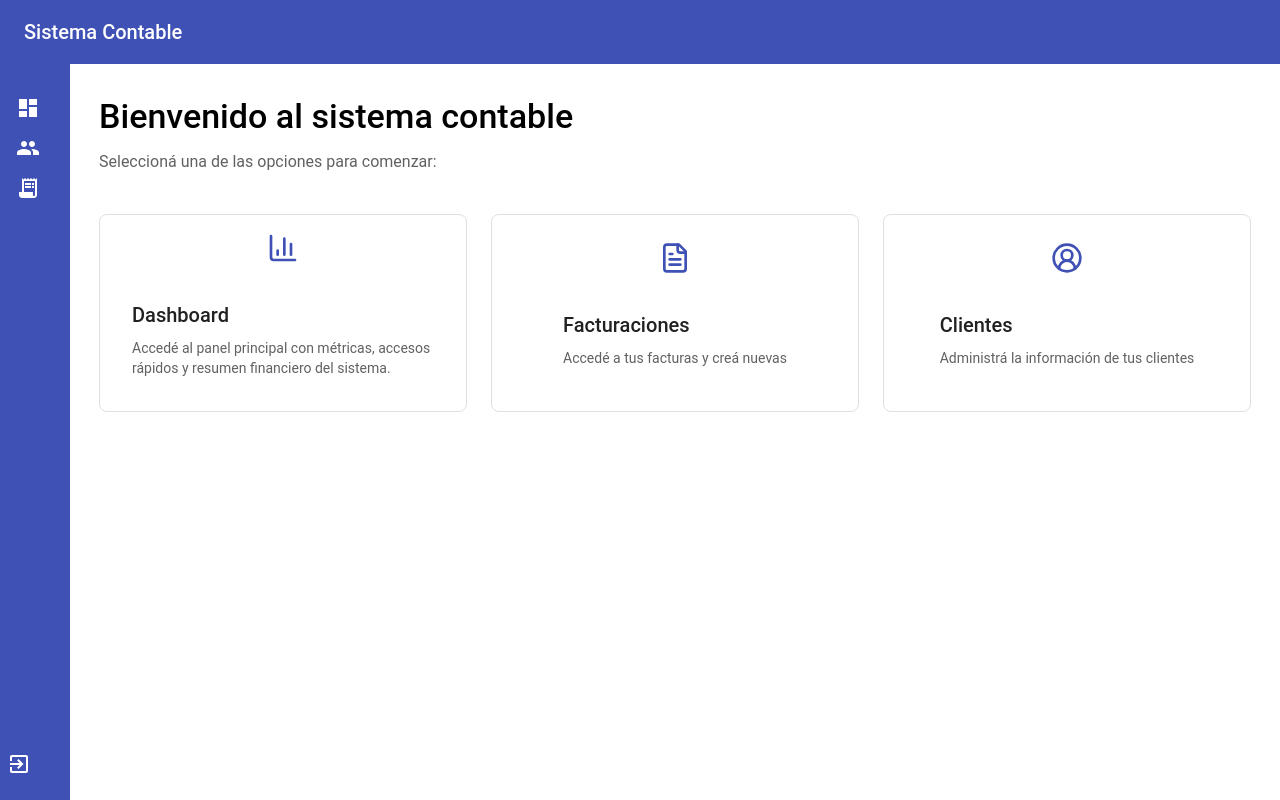
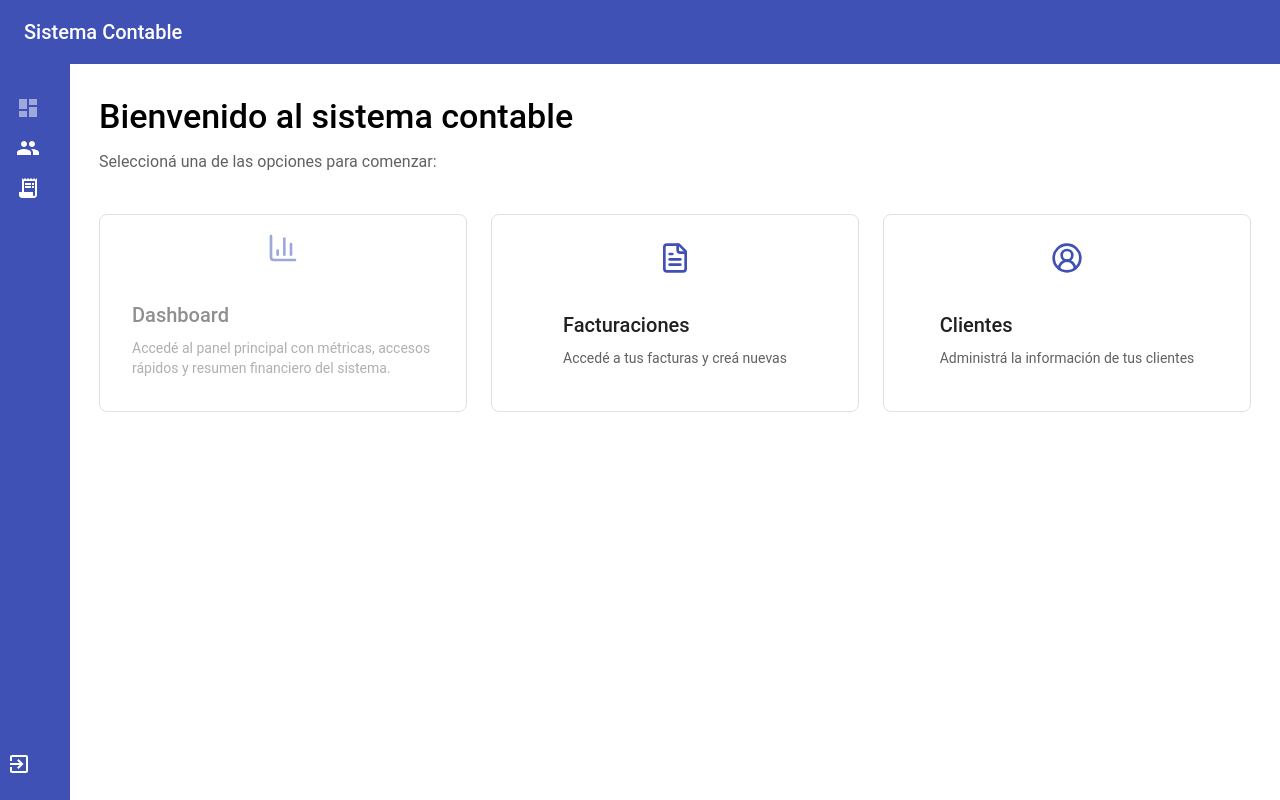
Before and after one commit to Diego582/front_gest_estudio, a React (Vite) app: page / in a window 1280 px wide. Built offline with nearby package versions, Linux system fonts and the light colour scheme; no server answers.

Commit message:
disabled

```diff
--- a/src/components/SidebarMenu.jsx
+++ b/src/components/SidebarMenu.jsx
@@ -15,7 +15,12 @@ import ExitToAppIcon from "@mui/icons-material/ExitToApp";
 import { Link } from "react-router-dom";
 
 const menuItems = [
-  { text: "Dashboard", icon: <DashboardIcon />, route: "/dashboard" },
+  {
+    text: "Dashboard",
+    icon: <DashboardIcon />,
+    route: "/dashboard",
+    disabled: true,
+  },
   { text: "Clientes", icon: <GroupIcon />, route: "/clientes" },
   { text: "Facturaciones", icon: <ReceiptLongIcon />, route: "/facturaciones" },
 ];
@@ -35,11 +40,20 @@ const SidebarMenu = ({ onClose }) => {
       }}
     >
       <List>
-        {menuItems.map(({ text, icon, route }) => (
+        {menuItems.map(({ text, icon, route, disabled }) => (
           <ListItem key={text} disablePadding onClick={onClose}>
-            <Link to={route} style={{ textDecoration: "none" }}>
+            <Link
+              to={disabled ? "#" : route}
+              style={{ textDecoration: "none" }}
+            >
               <Tooltip title={text} placement="right">
-                <ListItemButton sx={{ justifyContent: "center" }}>
+                <ListItemButton
+                  sx={{
+                    justifyContent: "center",
+                    opacity: disabled ? 0.5 : 1, // visualmente deshabilitado
+                    cursor: disabled ? "not-allowed" : "pointer",
+                  }}
+                >
                   <ListItemIcon sx={{ color: "white" }}>{icon}</ListItemIcon>
                 </ListItemButton>
               </Tooltip>
--- a/src/pages/Home.jsx
+++ b/src/pages/Home.jsx
@@ -20,6 +20,7 @@ const Home = () => {
         "Accedé al panel principal con métricas, accesos rápidos y resumen financiero del sistema.",
       icon: <BarChart3 size={32} />,
       path: "/dashboard",
+      disabled: true, // <--- deshabilitada por ahora
     },
     {
       title: "Facturaciones",
@@ -49,13 +50,15 @@ const Home = () => {
           <Grid key={item.title} item xs={12} sm={6} md={4}>
             <Card variant="outlined" sx={{ height: "100%" }}>
               <CardActionArea
-                onClick={() => navigate(item.path)}
+                onClick={() => !item.disabled && navigate(item.path)}
                 sx={{
                   p: 2,
                   height: "100%",
                   display: "flex",
                   flexDirection: "column",
                   justifyContent: "center",
+                  cursor: item.disabled ? "not-allowed" : "pointer",
+                  opacity: item.disabled ? 0.5 : 1,
                 }}
               >
                 <Box sx={{ mb: 2, color: "primary.main" }}>{item.icon}</Box>
```
